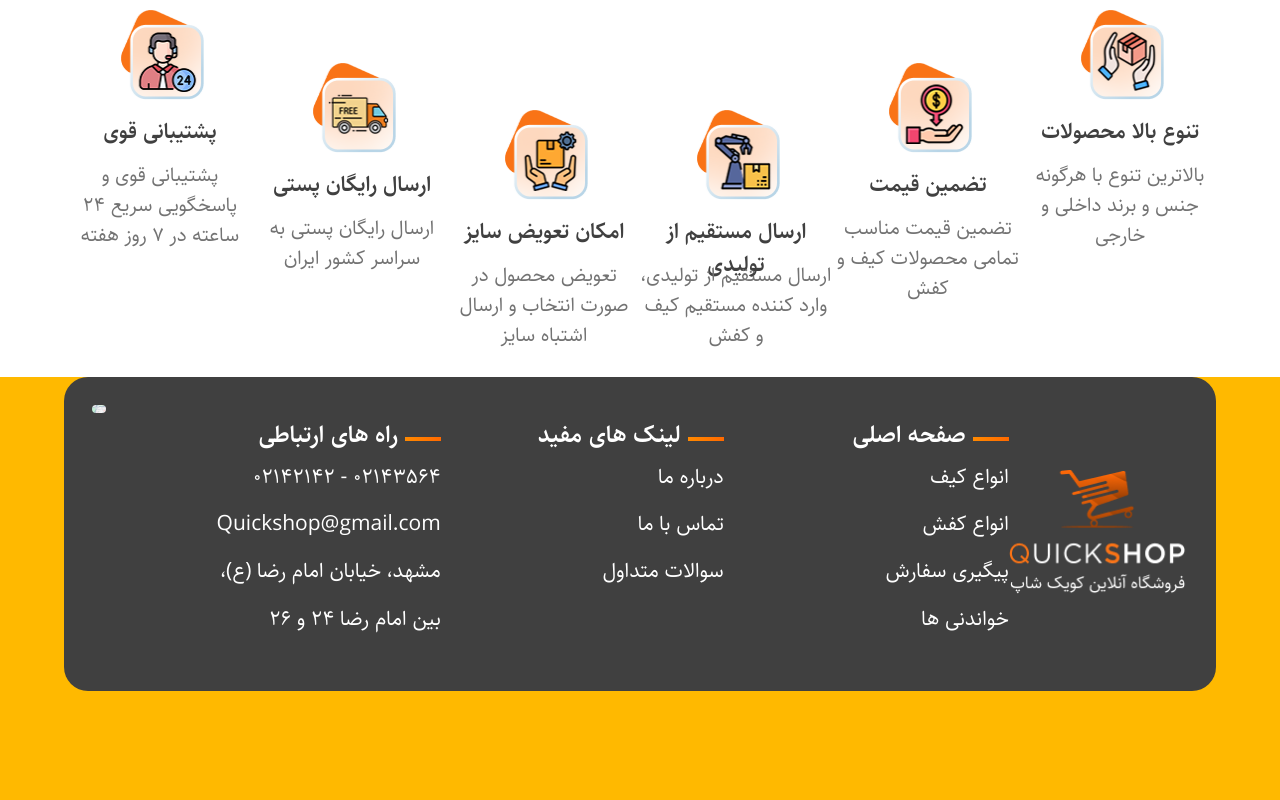
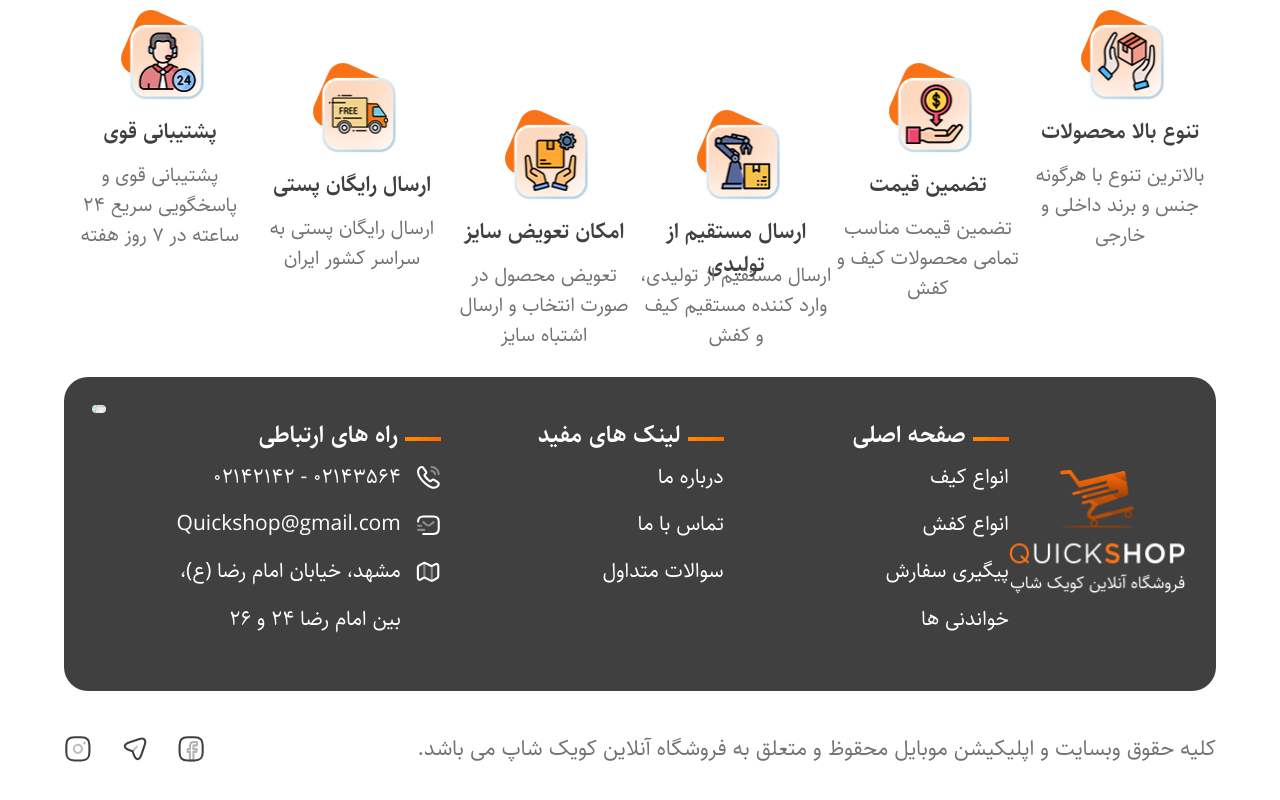
Before and after one commit to Emir145813/Quick-Shop, a Next.js app: page / in a window 1280 px wide. Shown: the part 969-1769 px from the top of the page. Built offline with nearby package versions, Linux system fonts and the light colour scheme.

Commit message:
Finished Footer Styling

```diff
--- /dev/null
+++ b/public/svgs/Footer/CallUS.tsx
@@ -0,0 +1,26 @@
+import * as React from "react"
+const CallUS = (props:React.SVGProps<SVGSVGElement>) => (
+  <svg
+    xmlns="http://www.w3.org/2000/svg"
+    width={26}
+    height={25}
+    fill="none"
+    {...props}
+  >
+    <path
+      stroke="#fff"
+      strokeMiterlimit={10}
+      strokeWidth={2.081}
+      d="M23.705 18.927c0 .371-.082.753-.258 1.125a4.264 4.264 0 0 1-.703 1.054c-.507.557-1.066.96-1.697 1.218a5.2 5.2 0 0 1-2.016.393c-1.055 0-2.182-.248-3.372-.754a18.174 18.174 0 0 1-3.557-2.045 29.724 29.724 0 0 1-3.392-2.892 29.353 29.353 0 0 1-2.886-3.377c-.848-1.177-1.53-2.355-2.027-3.522-.496-1.177-.744-2.303-.744-3.377 0-.702.124-1.373.372-1.993a4.753 4.753 0 0 1 1.19-1.725c.661-.65 1.385-.97 2.15-.97.29 0 .58.061.838.185.269.124.507.31.693.579l2.4 3.377c.186.258.32.496.413.723.093.217.145.434.145.63a1.4 1.4 0 0 1-.217.733c-.135.238-.331.485-.58.733l-.786.816a.552.552 0 0 0-.165.413c0 .083.01.155.031.238.031.082.062.144.083.206.186.341.507.785.962 1.322.465.537.961 1.085 1.5 1.632a31.126 31.126 0 0 0 1.643 1.518c.538.455.983.764 1.335.95.051.021.113.052.186.083.082.031.165.041.258.041a.57.57 0 0 0 .424-.175l.786-.775c.259-.258.507-.454.745-.578.238-.145.476-.217.734-.217.197 0 .403.041.631.134a4 4 0 0 1 .724.403l3.423 2.427c.269.186.455.403.569.661.103.258.165.516.165.806Z"
+    />
+    <path
+      stroke="#fff"
+      strokeLinecap="round"
+      strokeLinejoin="round"
+      strokeWidth={2.081}
+      d="M20.117 9.29c0-.619-.486-1.569-1.21-2.343-.662-.713-1.541-1.27-2.41-1.27M23.736 9.29a7.229 7.229 0 0 0-7.239-7.228"
+      opacity={0.4}
+    />
+  </svg>
+)
+export default CallUS
--- /dev/null
+++ b/public/svgs/Footer/Email.tsx
@@ -0,0 +1,29 @@
+import * as React from "react"
+const Email = (props:React.SVGProps<SVGSVGElement>) => (
+  <svg
+    xmlns="http://www.w3.org/2000/svg"
+    width={26}
+    height={26}
+    fill="none"
+    {...props}
+  >
+    <path
+      stroke="#fff"
+      strokeLinecap="round"
+      strokeLinejoin="round"
+      strokeMiterlimit={10}
+      strokeWidth={2.081}
+      d="M3.053 9.604c0-3.614 2.068-5.164 5.17-5.164h10.342c3.103 0 5.171 1.55 5.171 5.164v7.23c0 3.614-2.068 5.163-5.17 5.163H8.223"
+    />
+    <path
+      stroke="#fff"
+      strokeLinecap="round"
+      strokeLinejoin="round"
+      strokeMiterlimit={10}
+      strokeWidth={2.081}
+      d="m18.565 10.12-3.237 2.583c-1.065.846-2.813.846-3.878 0L8.224 10.12M3.053 17.866h6.205M3.053 13.735h3.102"
+      opacity={0.4}
+    />
+  </svg>
+)
+export default Email
--- /dev/null
+++ b/public/svgs/Footer/FaceBook.tsx
@@ -0,0 +1,27 @@
+import * as React from "react"
+const FaceBook = (props : React.SVGProps<SVGSVGElement>) => (
+  <svg
+    xmlns="http://www.w3.org/2000/svg"
+    width={28}
+    height={28}
+    fill="none"
+    {...props}
+  >
+    <path
+      stroke="#404040"
+      strokeLinecap="round"
+      strokeMiterlimit={10}
+      strokeWidth={2.081}
+      d="M16.44 10.75v3.41h3.04a.34.34 0 0 1 .336.416l-.44 2.196a.345.345 0 0 1-.335.278h-2.6v8.38h-3.468v-8.38h-1.965a.34.34 0 0 1-.347-.347v-2.196a.34.34 0 0 1 .347-.347h1.965v-3.757a3.463 3.463 0 0 1 3.468-3.467h3.12a.34.34 0 0 1 .347.346v2.774a.34.34 0 0 1-.347.347h-2.774a.34.34 0 0 0-.346.347Z"
+      opacity={0.4}
+    />
+    <path
+      stroke="#404040"
+      strokeLinecap="round"
+      strokeLinejoin="round"
+      strokeWidth={2.081}
+      d="M17.596 25.43h-6.935c-5.78 0-8.091-2.312-8.091-8.092v-6.935c0-5.78 2.311-8.091 8.091-8.091h6.935c5.78 0 8.092 2.311 8.092 8.09v6.936c0 5.78-2.312 8.092-8.092 8.092Z"
+    />
+  </svg>
+)
+export default FaceBook
--- /dev/null
+++ b/public/svgs/Footer/Instagram.tsx
@@ -0,0 +1,35 @@
+import * as React from "react"
+const Instagram = (props :React.SVGProps<SVGSVGElement>) => (
+  <svg
+    xmlns="http://www.w3.org/2000/svg"
+    width={28}
+    height={28}
+    fill="none"
+    {...props}
+  >
+    <path
+      stroke="#404040"
+      strokeLinecap="round"
+      strokeLinejoin="round"
+      strokeWidth={2.081}
+      d="M10.403 25.43h6.936c5.78 0 8.091-2.312 8.091-8.092v-6.935c0-5.78-2.312-8.091-8.091-8.091h-6.936c-5.78 0-8.091 2.311-8.091 8.09v6.936c0 5.78 2.312 8.092 8.091 8.092Z"
+    />
+    <path
+      stroke="#404040"
+      strokeLinecap="round"
+      strokeLinejoin="round"
+      strokeWidth={2.081}
+      d="M13.871 17.917a4.046 4.046 0 1 0 0-8.091 4.046 4.046 0 0 0 0 8.091Z"
+      opacity={0.34}
+    />
+    <path
+      stroke="#404040"
+      strokeLinecap="round"
+      strokeLinejoin="round"
+      strokeWidth={2.774}
+      d="M20.386 8.091h.013"
+      opacity={0.34}
+    />
+  </svg>
+)
+export default Instagram
--- /dev/null
+++ b/public/svgs/Footer/Map.tsx
@@ -0,0 +1,27 @@
+import * as React from "react"
+const Map = (props: React.SVGProps<SVGSVGElement>) => (
+  <svg
+    xmlns="http://www.w3.org/2000/svg"
+    width={26}
+    height={26}
+    fill="none"
+    {...props}
+  >
+    <path
+      stroke="#fff"
+      strokeLinecap="round"
+      strokeLinejoin="round"
+      strokeWidth={2.081}
+      d="M2.892 8.46v10.05c0 1.962 1.396 2.767 3.092 1.796l2.43-1.383c.528-.3 1.407-.33 1.955-.052l5.43 2.716c.547.269 1.426.248 1.954-.052l4.478-2.56c.569-.331 1.044-1.137 1.044-1.798V7.128c0-1.962-1.396-2.767-3.092-1.797l-2.43 1.384c-.528.3-1.407.33-1.955.052l-5.43-2.706c-.547-.268-1.426-.248-1.954.052L3.936 6.674c-.579.33-1.044 1.136-1.044 1.787Z"
+    />
+    <path
+      stroke="#fff"
+      strokeLinecap="round"
+      strokeLinejoin="round"
+      strokeWidth={2.081}
+      d="M9.376 4.557v13.426M16.791 7.262v13.819"
+      opacity={0.4}
+    />
+  </svg>
+)
+export default Map
--- /dev/null
+++ b/public/svgs/Footer/Telegram.tsx
@@ -0,0 +1,27 @@
+import * as React from "react"
+const Telegram = (props:React.SVGProps<SVGSVGElement>) => (
+  <svg
+    xmlns="http://www.w3.org/2000/svg"
+    width={28}
+    height={28}
+    fill="none"
+    {...props}
+  >
+    <path
+      stroke="#404040"
+      strokeLinecap="round"
+      strokeLinejoin="round"
+      strokeWidth={2.081}
+      d="m8.715 7.306 9.814-3.271c4.404-1.468 6.797.936 5.34 5.34l-3.271 9.814c-2.196 6.6-5.803 6.6-8 0l-.97-2.913-2.913-.971c-6.6-2.197-6.6-5.791 0-8Z"
+    />
+    <path
+      stroke="#404040"
+      strokeLinecap="round"
+      strokeLinejoin="round"
+      strokeWidth={2.081}
+      d="m11.847 15.778 4.138-4.15"
+      opacity={0.34}
+    />
+  </svg>
+)
+export default Telegram
--- a/src/app/components/Footer.tsx
+++ b/src/app/components/Footer.tsx
@@ -2,6 +2,15 @@ import React from 'react'
 import Container from './Container'
 import FooterClassesTitle from './FooterClassesTitle'
 import Image from 'next/image'
+import FaceBook from '../../../public/svgs/Footer/FaceBook'
+import Telegram from '../../../public/svgs/Footer/Telegram'
+import Instagram from '../../../public/svgs/Footer/Instagram'
+import Link from 'next/link'
+import CallUS from '../../../public/svgs/Footer/CallUS'
+import Email from '../../../public/svgs/Footer/Email'
+import Map from '../../../public/svgs/Footer/Map'
+
+
 
 function Footer() {
 
@@ -40,20 +49,24 @@ function Footer() {
   const class_3 =[
     {
       id : 1,
-      link : "02143564 - 02142142"
+      link : "02143564 - 02142142",
+      logo : <CallUS/>
     },
     {
       id : 2,
-      link : "Quickshop@gmail.com"
+      link : "Quickshop@gmail.com",
+      logo : <Email/>
     },
     {
       id : 3,
-      link : "مشهد، خیابان امام رضا (ع)، بین امام رضا 24 و 26"
+      link : "مشهد، خیابان امام رضا (ع)، بین امام رضا 24 و 26",
+      logo : <Map/>
     }
   ]
   return (
-    <div className='h-[429px] bg-amber-400'>
+    <div className='h-[429px]'>
       <Container>
+        <div className='h-full'>
           <div className='bg-[#404040] rounded-3xl h-[314px] justify-between flex px-[28px]'>
             <div className='w-[231px] h-full flex justify-center items-center'>
               <div className='w-[179.1962890625px] h-[128.9998779296875px]'>
@@ -62,7 +75,6 @@ function Footer() {
                   alt='Logo Image'
                   width={179.1962890625}
                   height={128.9998779296875}
-
                 />
               </div>
             </div>
@@ -98,11 +110,16 @@ function Footer() {
               <div className='w-[335px]'>
                 <div className='my-[40px]'>
                   <FooterClassesTitle title={"راه های ارتباطی"}/>
-                <ul className='text-[21px] font-sahel-regular text-white leading-[47.16px]'>
+                  <ul className='text-[21px] font-sahel-regular text-white leading-[47.16px] gap-1'>
                     {
                       class_3.map((item)=>(
-                      <li className='w-[251px]' key={item.id}>
+                        <li className='w-[270px]' key={item.id}>
+                          <div className='flex items-start gap-[13.98px]'>
+                              <div className='mt-[12px]'>
+                                {item.logo}
+                              </div>
                               {item.link}
+                          </div>
                         </li>
                       ))
                     }
@@ -120,6 +137,33 @@ function Footer() {
               />
             </div>
           </div>
+          <div className='h-[43px] mt-[36px] flex justify-between items-center'>
+            <div>
+              <p className='text-[22px] font-sahel-regular text-[#737373]'>
+                کلیه حقوق وبسایت و اپلیکیشن موبایل محقوظ و متعلق به فروشگاه آنلاین کویک شاپ می باشد.
+              </p>
+            </div>
+            <div >
+              <ul className='flex gap-[28.63px]'>
+                <li>
+                  <Link href={'https://www.facebook.com/'}>
+                    <FaceBook/>
+                  </Link>
+                </li>
+                <li>
+                  <Link href={'https://telegram.org/'}>
+                    <Telegram/>
+                  </Link>
+                </li>
+                <li>
+                  <Link href={'https://www.instagram.com/'}>
+                    <Instagram/>
+                  </Link>
+                </li>
+              </ul>
+            </div>
+          </div>
+        </div>
       </Container>
     </div>
   )
```
Lines whose indentation alone changed are shown as unchanged.
